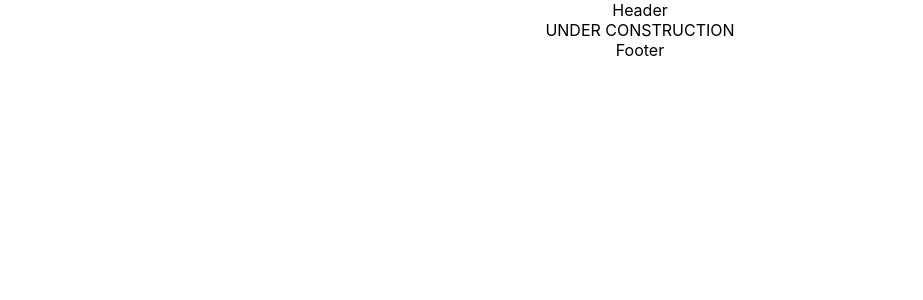
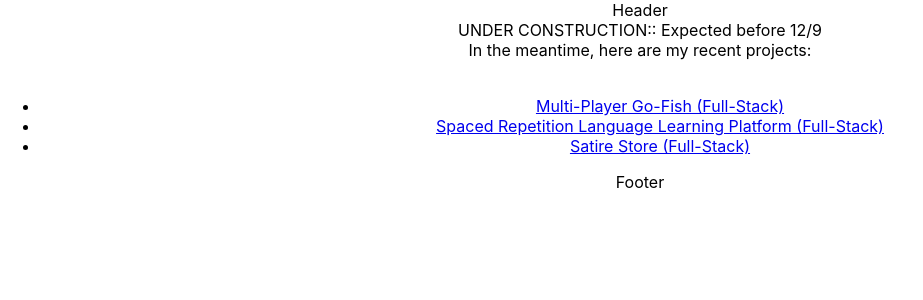
Before and after one commit to michaeljsliger/dec-portfolio, a React (Create React App) app: page / in a window 1280 px wide. Shown: the top 300 px of the page, without its empty margins (0-923 px from the left). Built offline with nearby package versions, Linux system fonts and the light colour scheme.

Commit message:
content.js now holds 3 temp projects

```diff
--- a/src/Content/Content.js
+++ b/src/Content/Content.js
@@ -5,7 +5,19 @@ class Content extends React.Component {
     render() {
         return (
             <div>
-                UNDER CONSTRUCTION
+                <div>
+                    UNDER CONSTRUCTION:: Expected before 12/9
+                </div>
+                <div>
+                    In the meantime, here are my recent projects:
+                    <br />
+                    <br />
+                    <ul>
+                        <li><a href="https://gofish-team2.vercel.app/">Multi-Player Go-Fish (Full-Stack)</a></li>
+                        <li><a href="https://spaced-rep-frontend.vercel.app/">Spaced Repetition Language Learning Platform (Full-Stack)</a></li>
+                        <li><a href="https://capstone-sliger.vercel.app/">Satire Store (Full-Stack)</a></li>
+                    </ul>
+                </div>
             </div>
         )
     }
```
